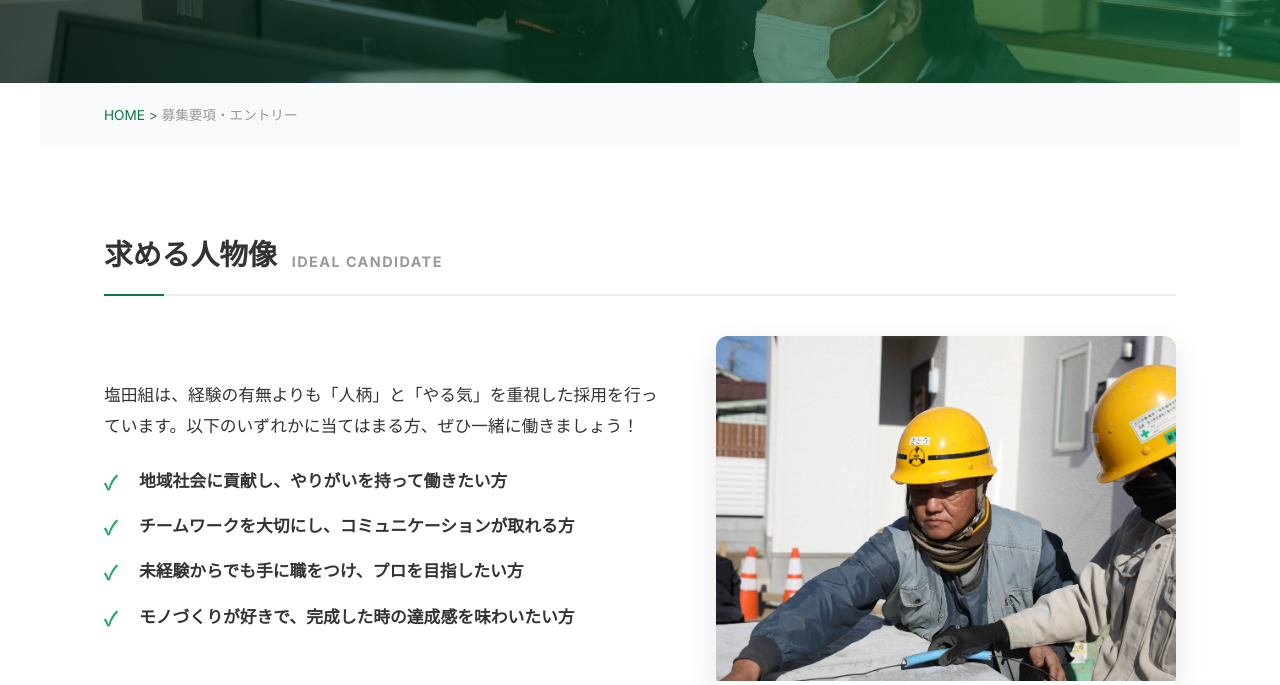
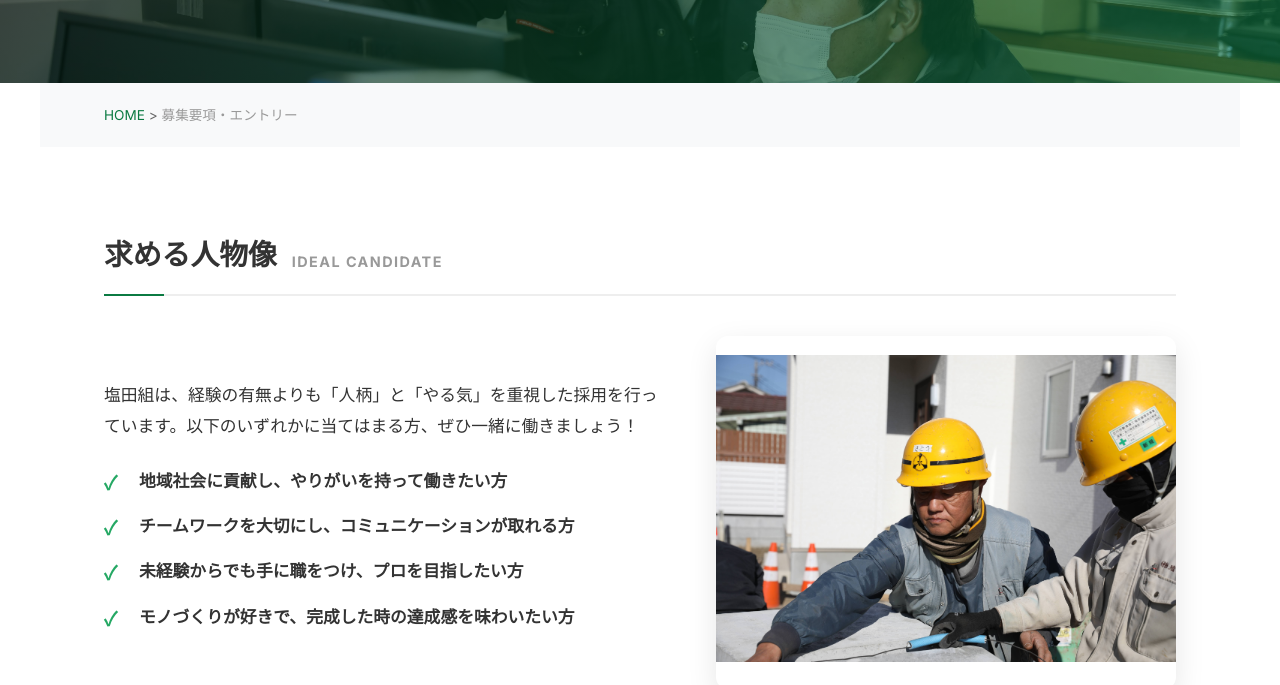
Before and after one commit to misuzu-taiyo/shiodagumi-demo, a plain HTML site: page recruit.html in a window 1280 px wide. Shown: the part 267-952 px from the top of the page. Drawn offline with Linux system fonts and the light colour scheme.

Commit message:
Add files via upload

```diff
--- a/css/style.css
+++ b/css/style.css
@@ -253,7 +253,12 @@ a { text-decoration: none; color: inherit; }
 .check-list li { position: relative; padding-left: 35px; margin-bottom: 15px; font-weight: 700; font-size: 1.05rem; }
 .check-list li::before { content: '✓'; position: absolute; left: 0; top: 0; color: var(--accent-green); font-size: 1.2rem; font-weight: 900; }
 .ideal-img { width: 45%; border-radius: 12px; overflow: hidden; box-shadow: 0 10px 30px rgba(0,0,0,0.1); }
-.ideal-img img { width: 100%; height: 100%; object-fit: cover; aspect-ratio: 4/3; }
+.ideal-img img {
+    width: 100%;
+    height: 100%;
+    object-fit: contain;
+    aspect-ratio: 4 / 3;
+}
 
 /* 募集要項テーブル（リッチ版） */
 .recruit-table-wrapper { margin-bottom: 80px; }
```
